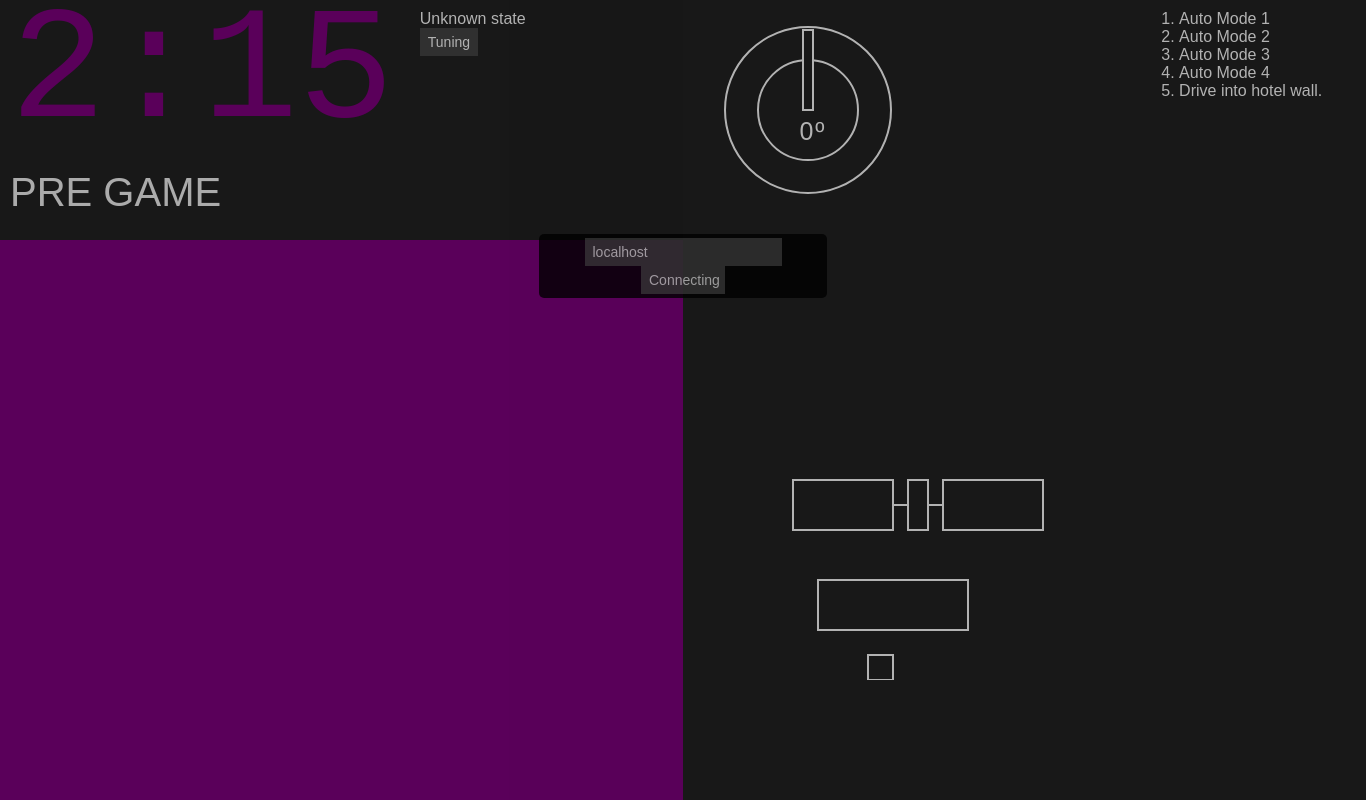
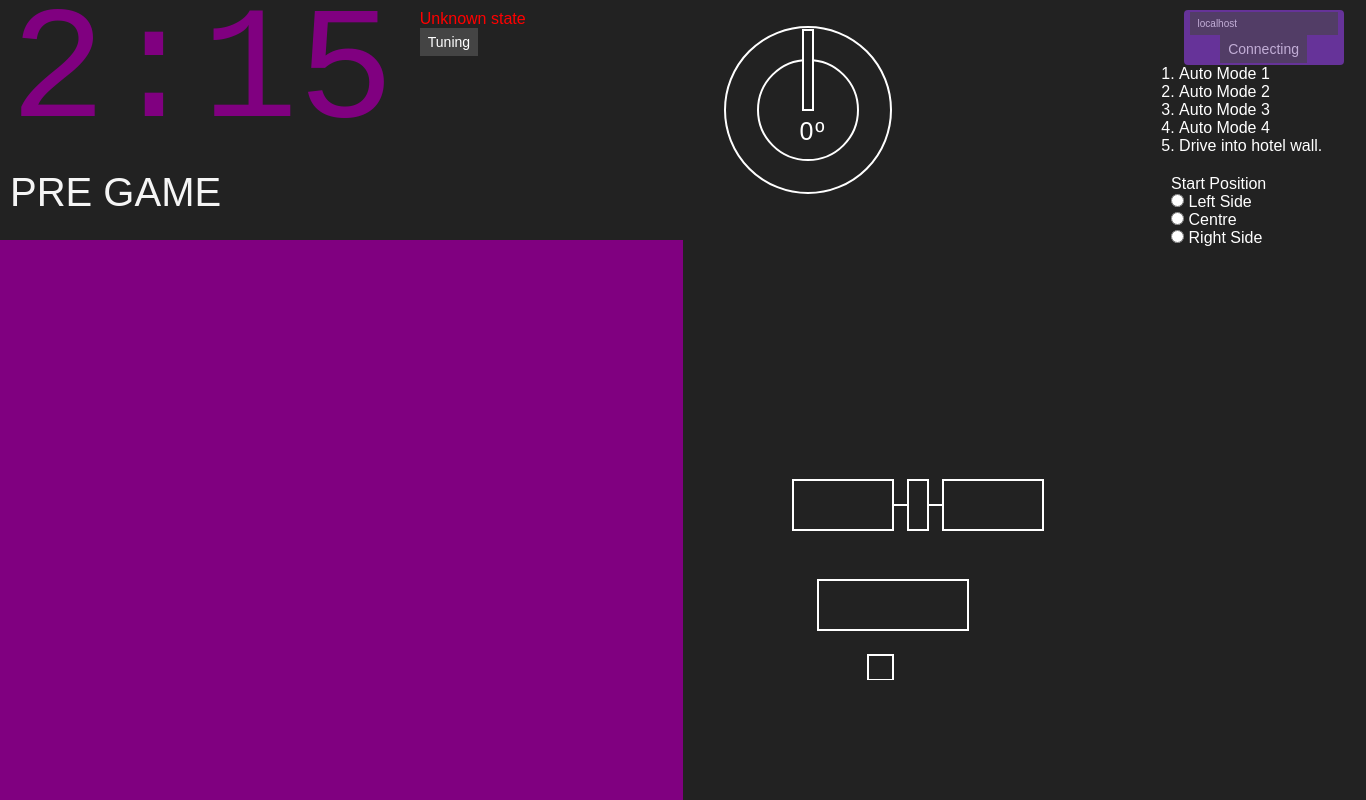
Before and after one commit to FRC2706/2706Dashboard, an Electron app: page index.html in a window 1366 px wide. Drawn offline with Linux system fonts and the light colour scheme; no server answers.

Commit message:
Added Debugability, Changed connect button, more auto stuff
The menu is no longer set to null, but is instead hidden.

The connection button is now in the aside, and looks a nicer purple.

Added the radio buttons to select the start position of the robot.

```diff
--- a/css/style.css
+++ b/css/style.css
@@ -84,6 +84,9 @@ body > * {
     }
 }
 
+#robot-state {
+    color: red;
+}
 
 
 header {
@@ -192,38 +195,35 @@ aside {
 aside > * {
     margin-bottom: 20px;
 }
-.greybox {
-    position: fixed;
-    bottom: 0;
-    top: 0;
-    left: 0;
-    right: 0;
-    background: rgba(0, 0, 0, 0.3);
-}
-body.login-close > .greybox {
-    display: none
-}
 #login {
     text-align: center;
     display: block;
-    margin: 14em auto 0 auto;
-    width: 18em;
+    margin: 0em auto 0 auto;
+    width: 10em;
     overflow: hidden;
     animation: 1s linear;
-    padding: 4px;
-    border-radius: 5px;
-    background-color: rgba(0, 0, 0, 0.8)
+    padding: 2px;
+    border-radius: 4px;
+    background-color: rebeccapurple;
 }
+
+#login > input {
+    width: auto;
+    font-size: 10px;
+}
+
 body.login-close #login {
     opacity: 1;
     width: 0;
     animation: 1s linear;
+    display: none;
 }
+
 #login :disabled {
     filter: opacity(0.6)
 }
 #login > button{
-    width:6em
+    width:auto;
 }
 #connect{
     text-align: center;
--- a/index.html
+++ b/index.html
@@ -20,6 +20,7 @@
         <div id="robot-state">Unknown state</div>
         <button id="tuning-button">Tuning</button>
     </header>
+
     <!-- You'll need to mess around with the CSS of #camera (found in css/style.css) to get it to work.
         More explanation in that CSS rule. -->
     <div id="camera"></div>
@@ -39,22 +40,22 @@
             <text id="gyro-number" x="90" y="115">0º</text>
         </svg>
 
-        <div layout= "column" flex = "grow">
+        <div layout="column" flex="grow">
             <p>
                 <!-- Diagram of the autonomous modes with buttons for selection -->
-          <svg id="autonomous-diagram" width = "400" height = "450">
+                <svg id="autonomous-diagram" width="400" height="450">
                     <!-- Scale diagram -->
-              <rect id = "l_scale" x="100" y="250" height="50" width="100"></rect>
-              <line x1 = "200" x2="215" y1="275" y2="275"></line>
-              <rect x="215" y="250" height = "50" width="20"></rect>
-              <line x1= "235" x2="250" y1="275" y2="275"></line>
-              <rect id = "r_scale" x="250" y="250" height = "50" width = "100"></rect>
+                    <rect id="l_scale" x="100" y="250" height="50" width="100"></rect>
+                    <line x1="200" x2="215" y1="275" y2="275"></line>
+                    <rect x="215" y="250" height="50" width="20"></rect>
+                    <line x1="235" x2="250" y1="275" y2="275"></line>
+                    <rect id="r_scale" x="250" y="250" height="50" width="100"></rect>
 
                     <!-- Switch Diagram -->
-              <rect x="125" y="350" height= "50" width="150"></rect>
+                    <rect x="125" y="350" height="50" width="150"></rect>
 
                     <!-- Exchange Diagram -->
-              <rect x="175" y="425" height = "25" width = "25"></rect>
+                    <rect x="175" y="425" height="25" width="25"></rect>
                 </svg>
             </p>
         </div>
@@ -62,20 +63,26 @@
     </article>
     <!-- The sidebar of the dashboard. Designed for smaller control elements like selection boxes and small buttons. -->
     <aside>
-	    <ol id="autoselector" style="margin-left:8px;">
-		    <li draggable="true" id = "1" class="automode">Auto Mode 1</li>
-		    <li draggable="true" id = "2" class="automode">Auto Mode 2</li>
-		    <li draggable="true" id = "3" class="automode">Auto Mode 3</li>
-		    <li draggable="true" id = "4" class="automode">Auto Mode 4</li>
-		    <li draggable="true" id = "hotel_wall_get_rekt" class="automode">Drive into hotel wall.</li>
-	    </ol>
-    </aside>
-    <div class="greybox">
         <div id="login">
             <input id="connect-address" type="text" value="localhost" disabled>
             <button id="connectButton" disabled>Connecting</button>
         </div>
-    </div>
+
+        <ol id="autoselector" style="margin-left:8px;">
+            <li draggable="true" id="1" class="automode">Auto Mode 1</li>
+            <li draggable="true" id="2" class="automode">Auto Mode 2</li>
+            <li draggable="true" id="3" class="automode">Auto Mode 3</li>
+            <li draggable="true" id="4" class="automode">Auto Mode 4</li>
+            <li draggable="true" id="hotel_wall_get_rekt" class="automode">Drive into hotel wall.</li>
+        </ol>
+
+        <form onChange = "updateSelectedSide();"> Start Position <br />
+            <input id="l_side" type="radio" name="side" value="l"/> Left Side<br />
+            <input id ="c_side" type="radio" name="side" value="c" /> Centre<br />
+            <input id="r_side" type="radio" name="side" value="r"/> Right Side<br />
+        </form>
+
+    </aside>
     <script src="tryIPC.js"></script>
     <script src="networktables/networktables.js"></script>
     <script src="ui.js"></script>
--- a/main.js
+++ b/main.js
@@ -80,8 +80,8 @@ function createWindow() {
         mainWindow.show();
     });
 
-    // Remove menu
-    mainWindow.setMenu(null);
+    // Hide menu
+    mainWindow.setMenuBarVisibility(false);
     // Emitted when the window is closed.
     mainWindow.on('closed', function () {
         // Dereference the window object, usually you would store windows
--- a/ui.js
+++ b/ui.js
@@ -2,6 +2,7 @@
 let ui = {
     timer: document.getElementById('timer'),
     robotState: document.getElementById('robot-state').firstChild,
+    robotStateBox: document.getElementById('robot-state'),
     gyro: {
         container: document.getElementById('gyro'),
         val: 0,
@@ -52,10 +53,14 @@ if (noElectron) {
     document.body.classList.add('login-close');
 }
 
+const CONNECTED_TEXT = "CONNECTED";
+const DISCONNECTED_TEXT = "DISCONNECTED";
 function onRobotConnection(connected) {
-    var state = connected ? 'Robot connected!' : 'Robot disconnected.';
+    var state = connected ? CONNECTED_TEXT : DISCONNECTED_TEXT;
     console.log(state);
     ui.robotState.data = state;
+    if (state === CONNECTED_TEXT) ui.robotStateBox.style.color = "green";
+    else ui.robotStateBox.style.color = "red";
     if (!noElectron) {
         if (connected) {
             // On connect hide the connect popup
@@ -144,6 +149,8 @@ NetworkTables.addKeyListener('/SmartDashboard/time_running', (key, value) => {
                 clearTimeout(GTimer);
                 timer_label.innerHTML = "POST GAME";
                 GTimer = null;
+                ui.timer.style.animationPlayState = "pause";
+                ui.timer.style.color = "#ff0000";
                 return;
             }
             else if (s <= 15) {
@@ -186,6 +193,7 @@ NetworkTables.addKeyListener('/SmartDashboard/time_running', (key, value) => {
 // Listen and respond to posted autonomous modes
 NetworkTables.addKeyListener('/SmartDashboard/autonomous/auto_modes', (key, stringDictionary) => {
     var autoModes = JSON.parse(stringDictionary);
+    console.log(autoModes);
 
     var autoModesListItems = "";
     for (var autoModeKey in autoModes) {
@@ -195,6 +203,8 @@ NetworkTables.addKeyListener('/SmartDashboard/autonomous/auto_modes', (key, stri
     ui.autoSelectList.innerHTML = autoModesListItems;
 
     refreshAutoDragAndDrop();
+
+    sendAutoModes();
 });
 
 var selectedAutoModesKey = "/SmartDashboard/autonomous/selected_modes";
@@ -203,6 +213,19 @@ function sendAutoModes() {
     if (jsonObject == null) return;
 
     NetworkTables.putValue(selectedAutoModesKey, jsonObject);
+}
+
+function getSelectedStartPos() {
+    var left = document.getElementById("l_side"), centre = document.getElementById("c_side"), right = document.getElementById("r_side");
+    if (left.checked) return left.value;
+    else if (centre.checked) return centre.value;
+    else if (right.checked) return right.value;
+}
+
+function updateSelectedSide() {
+    var selectedSide = getSelectedStartPos();
+    console.log(selectedSide);
+    NetworkTables.putValue("/SmartDashboard/autonomous/selected_side", selectedSide);
 }
 
 function getTopAutoModes() {
```
Lines whose indentation alone changed are shown as unchanged.
